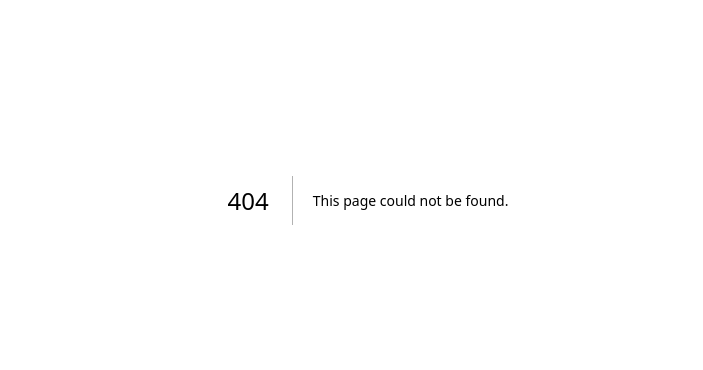
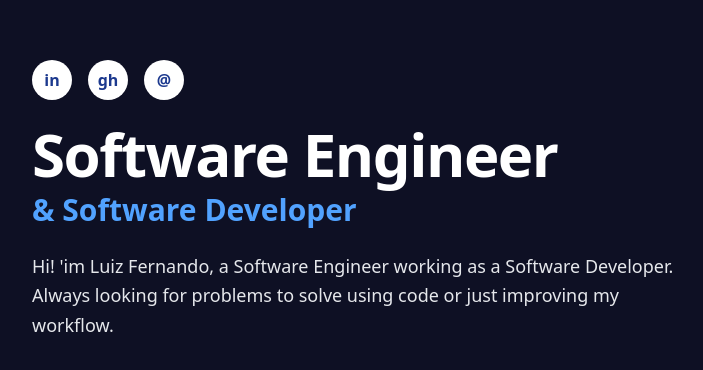
Before and after one commit to luiz-divino/portfolio, a Next.js app: page /home in a window 1280 px wide. Before the commit this address had no page. Shown: the part 200-570 px from the top of the page, without its empty margins (272-975 px from the left). Built offline with nearby package versions, Linux system fonts and the light colour scheme.

Commit message:
feat: create home page structure
- implement card text component

```diff
--- /dev/null
+++ b/app/home/page.tsx
@@ -0,0 +1,11 @@
+import { CardTtext } from "@/components/home/card-text";
+
+export default function Home() {
+    return (
+      <div className="min-h-screen flex items-center justify-center bg-main-background">
+        <div className="max-w-4xl flex justify-end">
+          <CardTtext/>
+        </div>
+      </div>
+    );
+  }
```
